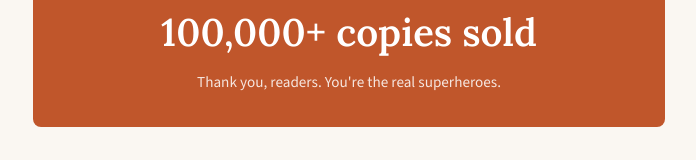
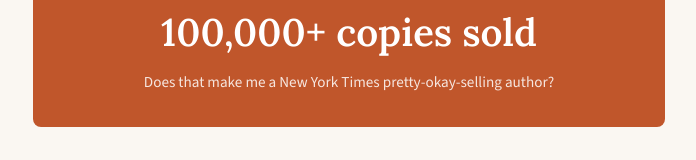
Before and after one commit to marionjensen/marionjensen.github.io, a plain HTML site: page index.html in a window 1280 px wide. Shown: the part 2779-2939 px from the top of the page, without its empty margins (291-987 px from the left). Drawn offline with nearby package versions, Linux system fonts and the light colour scheme.

Commit message:
Update index.html

```diff
--- a/index.html
+++ b/index.html
@@ -488,7 +488,7 @@
     <!-- Stat band -->
     <section class="stat-band">
       <p class="stat-number">100,000+ copies sold</p>
-      <p class="stat-caption">Thank you, readers. You're the real superheroes.</p>
+      <p class="stat-caption">Does that make me a New York Times pretty-okay-selling author?</p>
     </section>
 
     <!-- Attributions are anonymized (role + state) since these came from private
```
